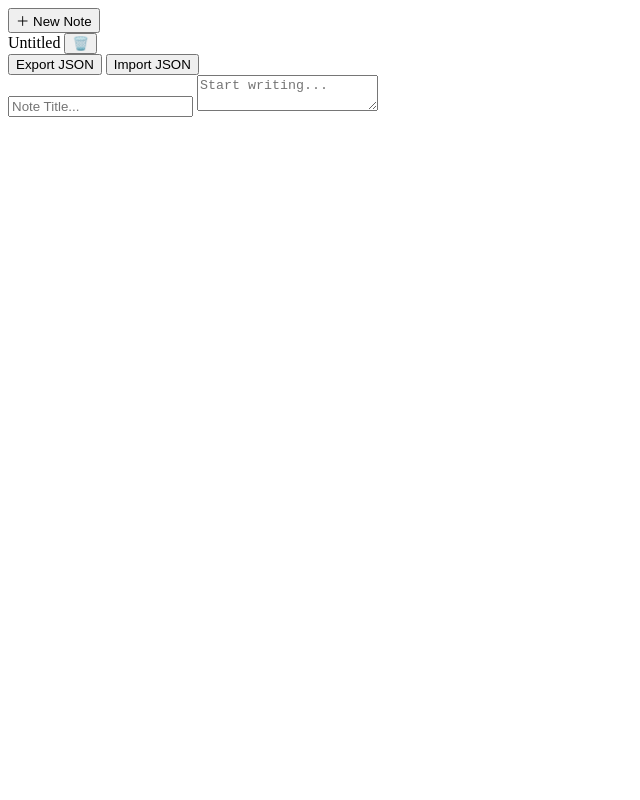
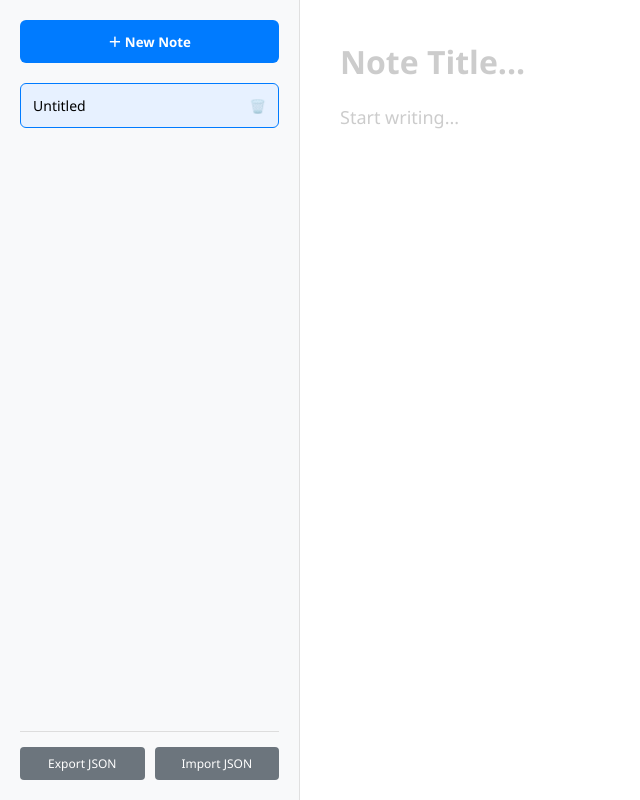
Before and after one commit to starscreamwashere/Offline-Notepad-app-, a plain HTML site: page index.html in a window 1280 px wide. Both pictures are taken after a click on the button "＋ New Note". Shown: the whole page, without its empty margins (0-640 px from the left). Drawn offline with Linux system fonts and the light colour scheme.

Commit message:
Added styling via css

```diff
--- a/css/styles.css
+++ b/css/styles.css
@@ -0,0 +1,151 @@
+/* General Reset */
+* {
+    box-sizing: border-box;
+    margin: 0;
+    padding: 0;
+    font-family: 'Segoe UI', Tahoma, Geneva, Verdana, sans-serif;
+}
+
+body {
+    background-color: #ffffff;
+    height: 100vh;
+    overflow: hidden; /* Prevents double scrollbars */
+}
+
+.app-container {
+    display: flex;
+    height: 100vh;
+    width: 100%;
+}
+
+/* Sidebar Styling */
+.sidebar {
+    width: 300px;
+    background-color: #f8f9fa;
+    border-right: 1px solid #e0e0e0;
+    display: flex;
+    flex-direction: column;
+    padding: 20px;
+}
+
+#add-note {
+    background-color: #007bff;
+    color: white;
+    border: none;
+    padding: 12px;
+    border-radius: 6px;
+    font-weight: bold;
+    cursor: pointer;
+    margin-bottom: 20px;
+    transition: background 0.2s;
+}
+
+#add-note:hover {
+    background-color: #0056b3;
+}
+
+/* Notes List */
+#notes-list {
+    flex-grow: 1;
+    overflow-y: auto;
+    margin-bottom: 20px;
+}
+
+.note-item {
+    padding: 12px;
+    background: white;
+    border: 1px solid #eee;
+    border-radius: 6px;
+    margin-bottom: 8px;
+    cursor: pointer;
+    display: flex;
+    justify-content: space-between;
+    align-items: center;
+    transition: all 0.2s;
+}
+
+.note-item:hover {
+    border-color: #007bff;
+    box-shadow: 0 2px 4px rgba(0,0,0,0.05);
+}
+
+.note-item.active {
+    border-color: #007bff;
+    background-color: #e7f1ff;
+}
+
+.note-item span {
+    white-space: nowrap;
+    overflow: hidden;
+    text-overflow: ellipsis;
+    font-size: 14px;
+    font-weight: 500;
+}
+
+.note-item button {
+    background: transparent;
+    border: none;
+    cursor: pointer;
+    opacity: 0.5;
+    transition: opacity 0.2s;
+}
+
+.note-item button:hover {
+    opacity: 1;
+}
+
+/* Transfer Controls (Import/Export) */
+.transfer-controls {
+    display: grid;
+    grid-template-columns: 1fr 1fr;
+    gap: 10px;
+    border-top: 1px solid #ddd;
+    padding-top: 15px;
+}
+
+.transfer-controls button {
+    font-size: 12px;
+    padding: 8px;
+    cursor: pointer;
+    background: #6c757d;
+    color: white;
+    border: none;
+    border-radius: 4px;
+}
+
+.transfer-controls button:hover {
+    background: #495057;
+}
+
+/* Editor Area */
+.editor {
+    flex-grow: 1;
+    display: flex;
+    flex-direction: column;
+    padding: 40px;
+    background-color: white;
+}
+
+#note-title {
+    border: none;
+    font-size: 32px;
+    font-weight: bold;
+    margin-bottom: 20px;
+    outline: none;
+    color: #333;
+}
+
+#note-content {
+    flex-grow: 1;
+    border: none;
+    font-size: 18px;
+    line-height: 1.6;
+    resize: none;
+    outline: none;
+    color: #444;
+}
+
+/* Placeholder color */
+::placeholder {
+    color: #ccc;
+}
--- a/index.html
+++ b/index.html
@@ -3,7 +3,7 @@
 <head>
     <meta charset="UTF-8">
     <title>Offline Notepad</title>
-    <link rel="stylesheet" href="css/style.css">
+    <link rel="stylesheet" href="css/styles.css">
 </head>
 <body>
     <div class="app-container">
```
